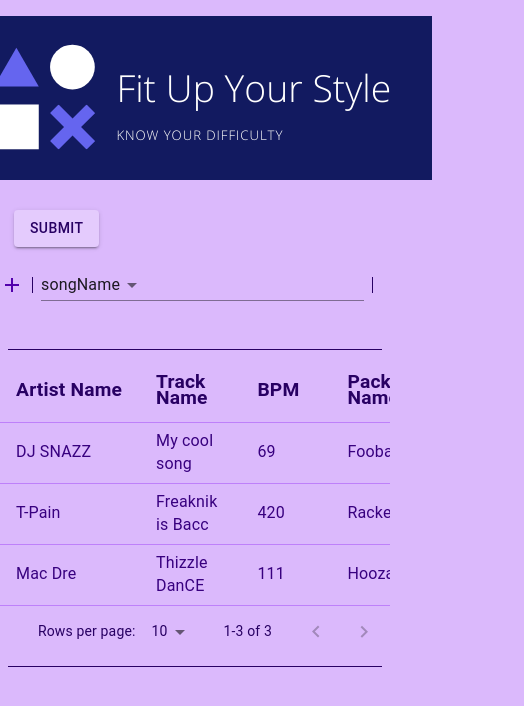
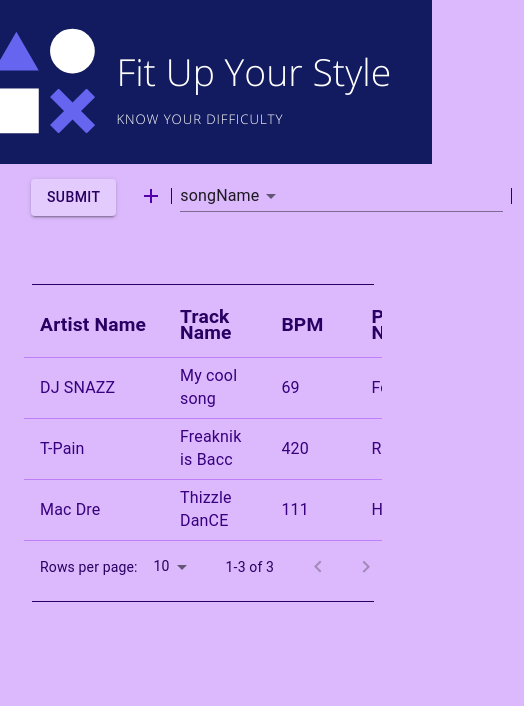
Before and after one commit to changodb/itg-frontend, a React (Create React App) app: page / in a window 390 px wide. Shown: the top 706 px of the page, 524 px wide, since content can reach past the window. Built offline with nearby package versions, Linux system fonts and the light colour scheme.

Commit message:
grid adjustments for mobile readability.

```diff
--- a/src/App.css
+++ b/src/App.css
@@ -5,36 +5,37 @@ body {
 }
 
 .topContainer {
+    margin-left: 1em;
+    margin-right: 1em;
 }
 .header {
     display: flex;
     justify-content: center;
-    padding: 1em
 }
 .queryContainer {
     min-height: 80px;
-    max-height: 160px;
+    max-height: 175px;
     display: flex;
     align-items: flex-start;
     flex-flow: column wrap;
+    margin: .5em
 }
 .queryFilters {
     display: flex;
     align-items: center;
-
-    min-width: 385px
-
+    min-width: 385px;
 }
 .submitButton {
-    margin: 1em;
+    margin: .5em;
     position: relative;
     align-self: left;
     background-color: #E4CBFD
 }
 .resultsContainer {
+    margin: .5em
 }
 .MuiDivider-root {
-    margin: 8px;
+    margin: .5em;
     background-color: #280063;
     display: flex;
 }
--- a/src/App.js
+++ b/src/App.js
@@ -13,19 +13,21 @@ function App() {
   return (
     <StylesProvider injectFirst>
       	<Provider store={store}>
+          <Container fixed classname='topContainer'>
             <Container fixed className="header">
             	<Header />
             </Container>
             <Grid container spacing={1}>
-                <Grid item xs={12}>
+                <Grid item xs={6} className='queryContainer'>
               		<QueryFilters />
                 </Grid>
-                <Grid item xs>
+                <Grid item xs={12} className='resultsContainer'>
                     <Divider />
             		<SimfileResults />
                     <Divider />
                 </Grid>
             </Grid>
+          </Container>
     	</Provider>
     </StylesProvider>
   );
--- a/src/components/QueryFilters.js
+++ b/src/components/QueryFilters.js
@@ -35,7 +35,7 @@ export default ({ queryFilters, onSubmit, onValueChange, onFieldChange, onAddQue
                 Submit
               </Button>
           </Grid>
-          <Grid container item xs spacing={2}>
+          <Grid container item xs={9} spacing={2}>
             <Grid item xs={3} className='queryContainer'>
             {filters}
             </Grid>
```
